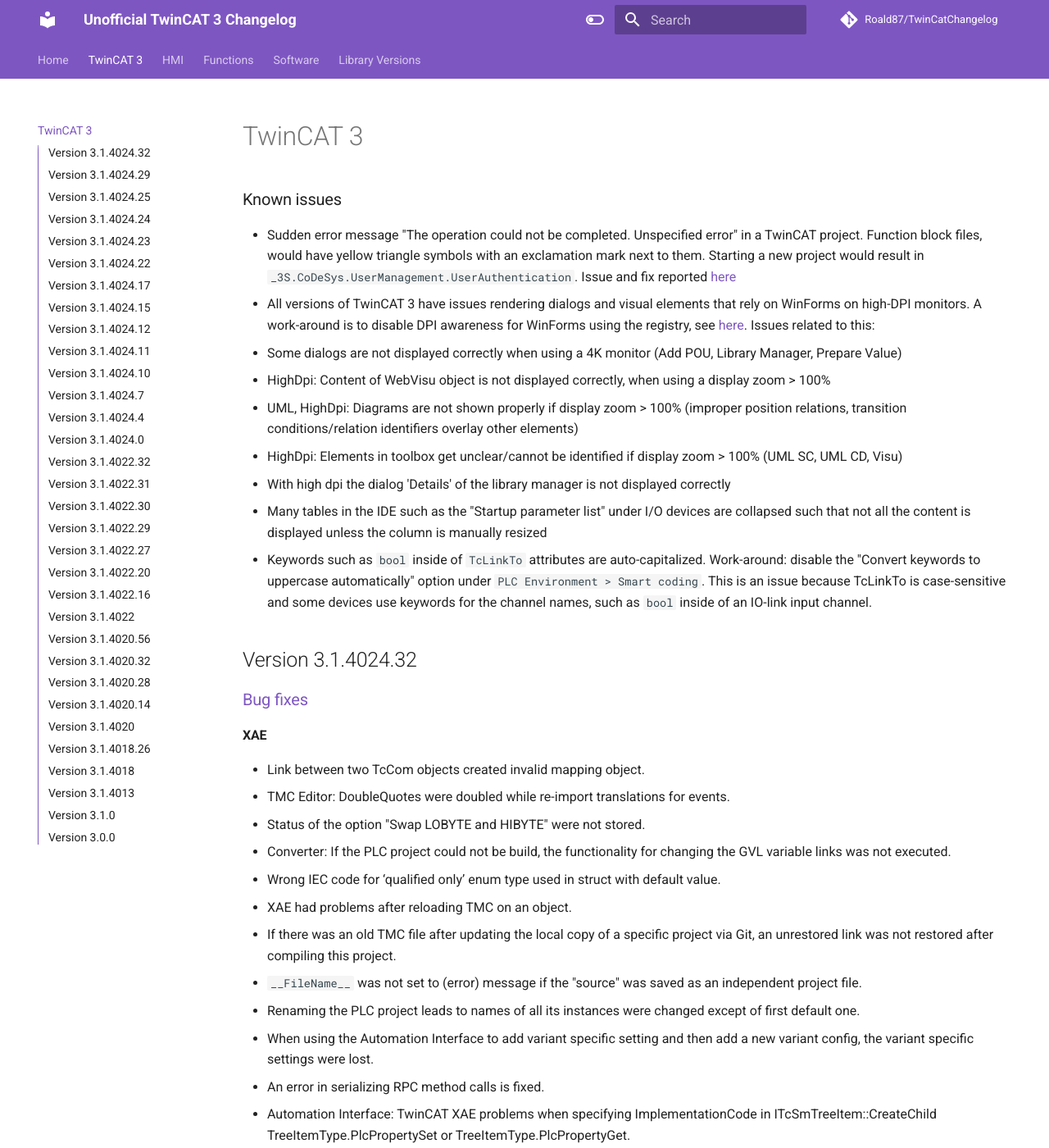
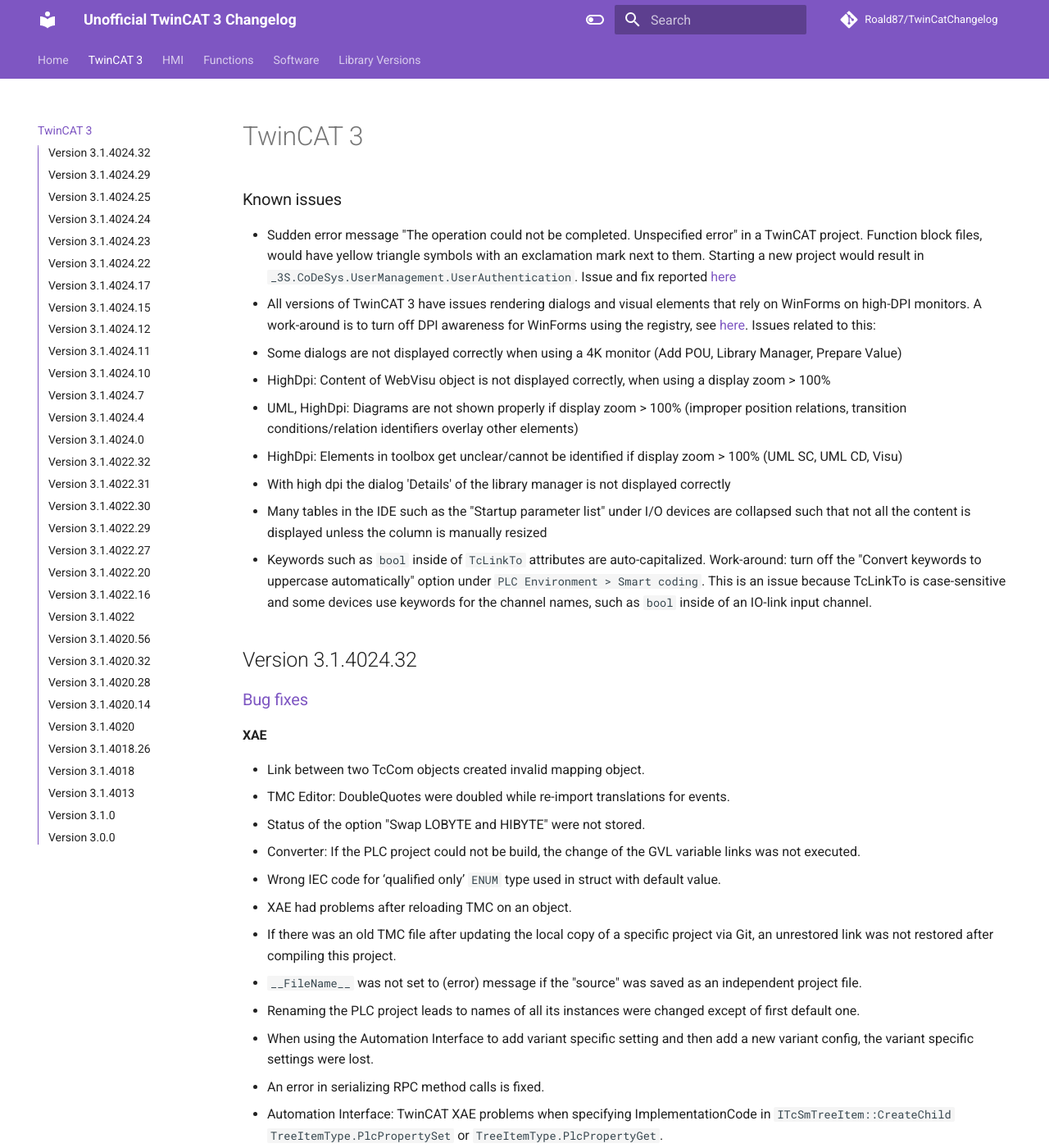
Before and after one commit to Roald87/TwinCatChangelog, an MkDocs documentation site: the page built from docs/tc3.md, in a window 1280 px wide and 1400 px high. Shown: the whole window at 82% size. Built offline with MkDocs 1.6.1 and Material for MkDocs 9.7.7, drawn with Linux system fonts in a browser that asks for light colours; comment, search, counter and statistics services are not loaded; some of the changed text lies outside the part shown.

Commit message:
fix vale suggestions

```diff
--- a/docs/tc3.md
+++ b/docs/tc3.md
@@ -3,14 +3,14 @@
 ### Known issues
 
 - Sudden error message "The operation could not be completed. Unspecified error" in a TwinCAT project. Function block files, would have yellow triangle symbols with an exclamation mark next to them. Starting a new project would result in `_3S.CoDeSys.UserManagement.UserAuthentication`. Issue and fix reported [here](https://stackoverflow.com/questions/71649887/twincat-project-build-fails-with-unspecified-error)
-- All versions of TwinCAT 3 have issues rendering dialogs and visual elements that rely on WinForms on high-DPI monitors. A work-around is to disable DPI awareness for WinForms using the registry, see [here](https://www.mking.net/blog/using-the-winforms-designer-on-high-dpi-systems). Issues related to this:
+- All versions of TwinCAT 3 have issues rendering dialogs and visual elements that rely on WinForms on high-DPI monitors. A work-around is to turn off DPI awareness for WinForms using the registry, see [here](https://www.mking.net/blog/using-the-winforms-designer-on-high-dpi-systems). Issues related to this:
   - Some dialogs are not displayed correctly when using a 4K monitor (Add POU, Library Manager, Prepare Value)
   - HighDpi: Content of WebVisu object is not displayed correctly, when using a display zoom > 100%
   - UML, HighDpi: Diagrams are not shown properly if display zoom > 100% (improper position relations, transition conditions/relation identifiers overlay other elements)
   - HighDpi: Elements in toolbox get unclear/cannot be identified if display zoom > 100% (UML SC, UML CD, Visu)
   - With high dpi the dialog 'Details' of the library manager is not displayed correctly
   - Many tables in the IDE such as the "Startup parameter list" under I/O devices are collapsed such that not all the content is displayed unless the column is manually resized
-- Keywords such as `bool` inside of `TcLinkTo` attributes are auto-capitalized. Work-around: disable the "Convert keywords to uppercase automatically" option under `PLC Environment > Smart coding`. This is an issue because TcLinkTo is case-sensitive and some devices use keywords for the channel names, such as `bool` inside of an IO-link input channel.
+- Keywords such as `bool` inside of `TcLinkTo` attributes are auto-capitalized. Work-around: turn off the "Convert keywords to uppercase automatically" option under `PLC Environment > Smart coding`. This is an issue because TcLinkTo is case-sensitive and some devices use keywords for the channel names, such as `bool` inside of an IO-link input channel.
 
 ## Version 3.1.4024.32
 
@@ -21,21 +21,21 @@
 - Link between two TcCom objects created invalid mapping object.
 - TMC Editor: DoubleQuotes were doubled while re-import translations for events.
 - Status of the option "Swap LOBYTE and HIBYTE" were not stored.
-- Converter: If the PLC project could not be build, the functionality for changing the GVL variable links was not executed.
-- Wrong IEC code for ‘qualified only’ enum type used in struct with default value.
+- Converter: If the PLC project could not be build, the change of the GVL variable links was not executed.
+- Wrong IEC code for ‘qualified only’ `ENUM` type used in struct with default value.
 - XAE had problems after reloading TMC on an object.
 - If there was an old TMC file after updating the local copy of a specific project via Git, an unrestored link was not restored after compiling this project.
 - `__FileName__` was not set to (error) message if the "source" was saved as an independent project file.
 - Renaming the PLC project leads to names of all its instances were changed except of first default one.
 - When using the Automation Interface to add variant specific setting and then add a new variant config, the variant specific settings were lost.
 - An error in serializing RPC method calls is fixed.
-- Automation Interface: TwinCAT XAE problems when specifying ImplementationCode in ITcSmTreeItem::CreateChild TreeItemType.PlcPropertySet or TreeItemType.PlcPropertyGet.
+- Automation Interface: TwinCAT XAE problems when specifying ImplementationCode in `ITcSmTreeItem::CreateChild` `TreeItemType.PlcPropertySet` or `TreeItemType.PlcPropertyGet`.
 
 #### IO
 
 - Adapter IP incompatible warning staid and causes problems.
 - An AMP8000 EtherCAT device could be erroneously inserted.
-- Iot Driver: problems with tlsv1.3 version.
+- IoT Driver: problems with tlsv1.3 version.
 - EtherCAT: When inserting a device before a device with connector, the connector was not checked.
 - A device which only has an A-Port cannot be inserted multiple times.
 - It is now possible to add an AMP8000 to a port if there is a disabled AMP8000 connected.
@@ -69,14 +69,14 @@
 
 #### NC
 
-- 'ContinuousUpdate' functionality added to `MC_TorqueControl` for fast communication to change the commanded target torque value (like a cyclic controller application).
+- 'ContinuousUpdate' feature added to `MC_TorqueControl` for fast communication to change the commanded target torque value (like a cyclic controller app).
 - New NC simulation mode for `MC_TorqueControl` (equal to the existing NC simulation axis with simulation encoder).
-- Automation Interface: Include axis links in encoder device xml.
-- MC_MoveModulo improved to prevent seldom run-time error when new modulo command is requested during active movement.
+- Automation Interface: Include axis links in encoder device XML.
+- `MC_MoveModulo` improved to prevent seldom run-time error when new modulo command is requested during active movement.
 - Improvement switching drive operation mode from TorqueCtrl into Pos/Velo-Ctrl.
 - If TcNcAxis attribute in PLC could not be resolved an error message appears.
 - Jerk adjustment in a special situation during the decoupling phase of an accelerating slave axis with a new motion command to minimize unexpected overshoot.
-- Encoder Sub Mask with value 0xFFFFFFFF is now leading to correct velocity scaling for e.g. Bodeplot.
+- Encoder Sub Mask with value 0xFFFFFFFF is now leading to correct velocity scaling for example Bode plot.
 - XFC time cam shorter than cycle time is supported.
 - `Tc2_MC2_XFC digital` cam is considering direction parameter when turning on (`MC_DigitalCamSwitch`).
 
```
Also changed, not shown: other parts of docs/tc3.md (+5 -5 lines), 1 other file.
